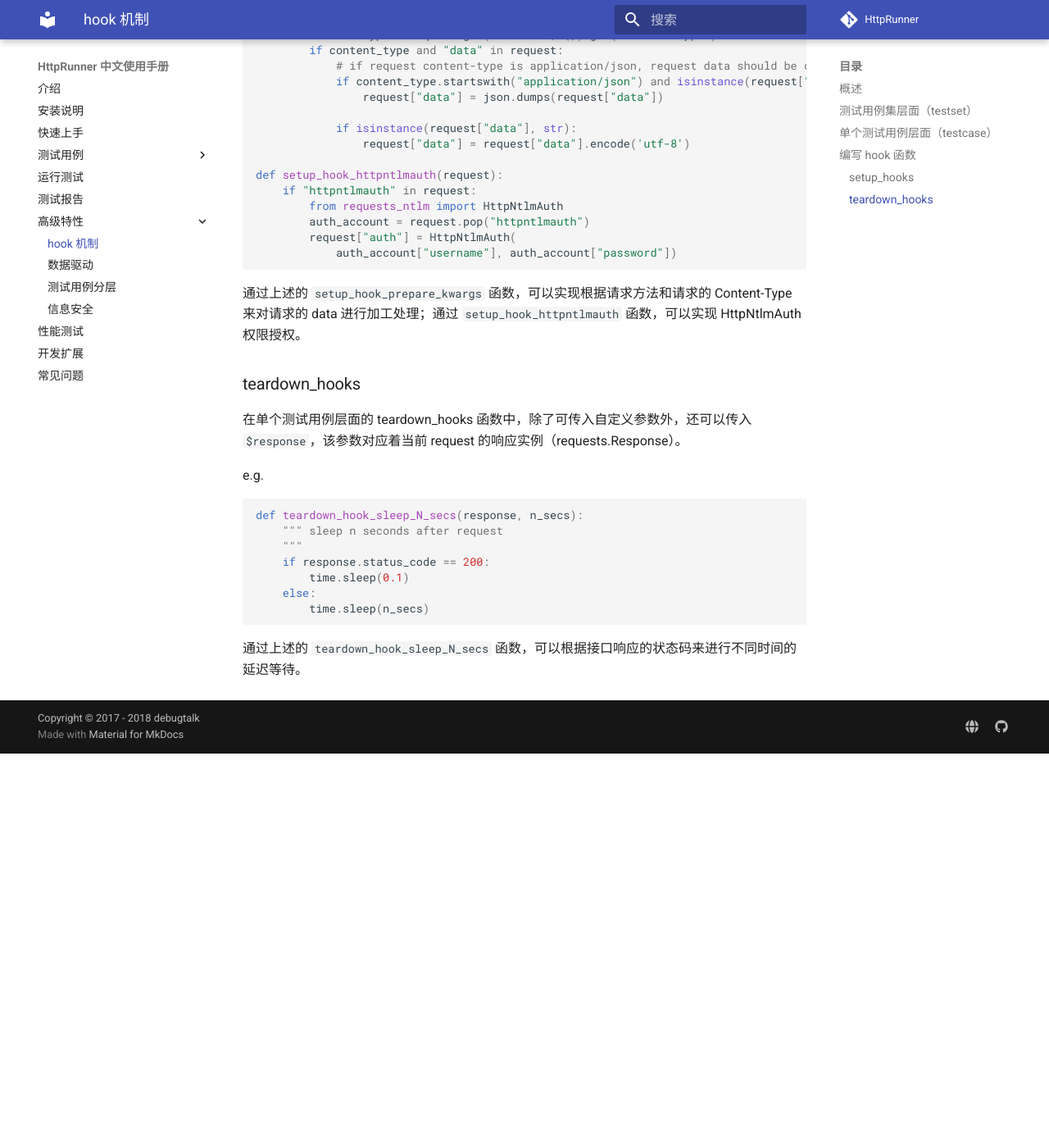
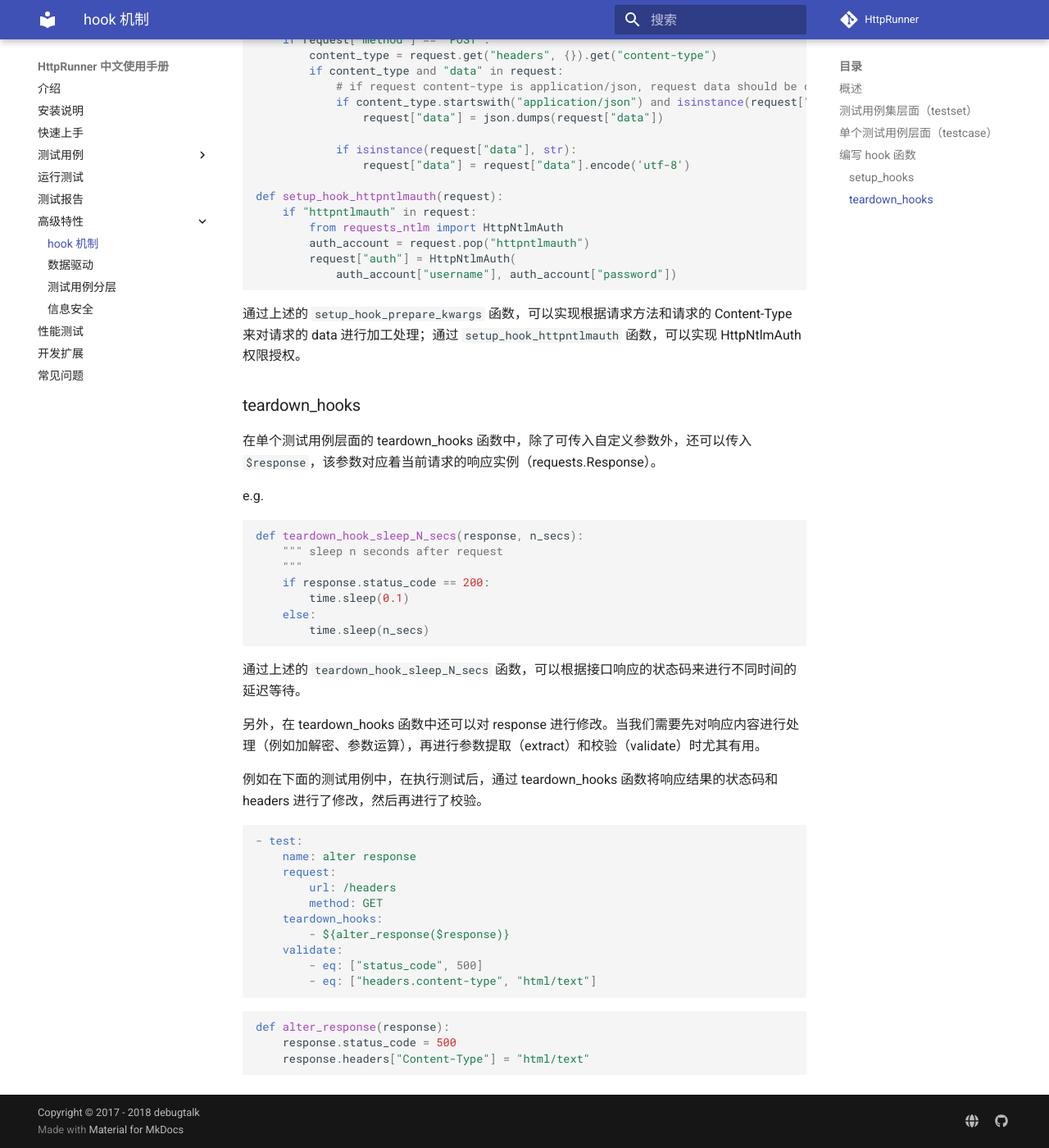
Before and after one commit to httprunner/docs-v1x, an MkDocs documentation site: the page built from docs/advanced/request-hook.md, in a window 1280 px wide and 1400 px high, scrolled down 2064 px. Shown: the whole window at 82% size. Built offline with MkDocs 1.6.1 and Material for MkDocs 9.7.7, drawn with Linux system fonts in a browser that asks for light colours; comment, search, counter and statistics services are not loaded; old or Windows-style settings are respelled for this version of MkDocs; before the commit the page ends 2983 px from its top, so only the background shows below that; some of the changed text lies outside the part shown.

Commit message:
update teardown_hooks doc

````diff
--- a/docs/advanced/request-hook.md
+++ b/docs/advanced/request-hook.md
@@ -29,8 +29,8 @@
 
 在 YAML/JSON 测试用例的 `test` 中新增关键字 `setup_hooks` 和 `teardown_hooks`。
 
-- setup_hooks: 在 HTTP 请求发送前执行 hook 函数，主要用于准备工作；甚至可以实现对请求的 request 内容进行预处理。
-- teardown_hooks: 在 HTTP 请求发送后执行 hook 函数，主要用于测试后的清理工作。
+- setup_hooks: 在 HTTP 请求发送前执行 hook 函数，主要用于准备工作；也可以实现对请求的 request 内容进行预处理。
+- teardown_hooks: 在 HTTP 请求发送后执行 hook 函数，主要用于测试后的清理工作；也可以实现对响应的 response 进行修改，例如进行加解密等处理。
 
 ```json
 "test": {
@@ -62,7 +62,7 @@
 
 ## 编写 hook 函数
 
-hook 函数的定义放置在项目的 debugtalk.py 中，在 YAML/JSON 中调用 hook 函数仍然是采用 ${func()} 的形式。
+hook 函数的定义放置在项目的 debugtalk.py 中，在 YAML/JSON 中调用 hook 函数仍然是采用 ${func($a, $b)} 的形式。
 
 对于测试用例集层面的 hook 函数，与 YAML/JSON 中自定义的函数完全相同，可通过自定义参数传参的形式来实现灵活应用。
 
@@ -75,7 +75,7 @@
 
 ### setup_hooks
 
-在单个测试用例层面的 setup_hooks 函数中，除了可传入自定义参数外，还可以传入 `$request`，该参数对应着当前测试用例的 request 全部内容。因为 request 是可变参数类型（dict），因此该函数参数为引用传递，当我们需要对请求参数进行预处理时尤其有用。
+在单个测试用例层面的 setup_hooks 函数中，除了可传入自定义参数外，还可以传入 `$request`，该参数对应着当前测试用例 request 的全部内容。因为 request 是可变参数类型（dict），因此该函数参数为引用传递，当我们需要对请求参数进行预处理时尤其有用。
 
 e.g.
 
@@ -103,7 +103,7 @@
 
 ### teardown_hooks
 
-在单个测试用例层面的 teardown_hooks 函数中，除了可传入自定义参数外，还可以传入 `$response`，该参数对应着当前 request 的响应实例（requests.Response）。
+在单个测试用例层面的 teardown_hooks 函数中，除了可传入自定义参数外，还可以传入 `$response`，该参数对应着当前请求的响应实例（requests.Response）。
 
 e.g.
 
@@ -118,3 +118,26 @@
 ```
 
 通过上述的 `teardown_hook_sleep_N_secs` 函数，可以根据接口响应的状态码来进行不同时间的延迟等待。
+
+另外，在 teardown_hooks 函数中还可以对 response 进行修改。当我们需要先对响应内容进行处理（例如加解密、参数运算），再进行参数提取（extract）和校验（validate）时尤其有用。
+
+例如在下面的测试用例中，在执行测试后，通过 teardown_hooks 函数将响应结果的状态码和 headers 进行了修改，然后再进行了校验。
+
+```yaml
+- test:
+    name: alter response
+    request:
+        url: /headers
+        method: GET
+    teardown_hooks:
+        - ${alter_response($response)}
+    validate:
+        - eq: ["status_code", 500]
+        - eq: ["headers.content-type", "html/text"]
+```
+
+```python
+def alter_response(response):
+    response.status_code = 500
+    response.headers["Content-Type"] = "html/text"
+```
````
Also changed, not shown: other parts of docs/advanced/request-hook.md (+1 -1 lines).
